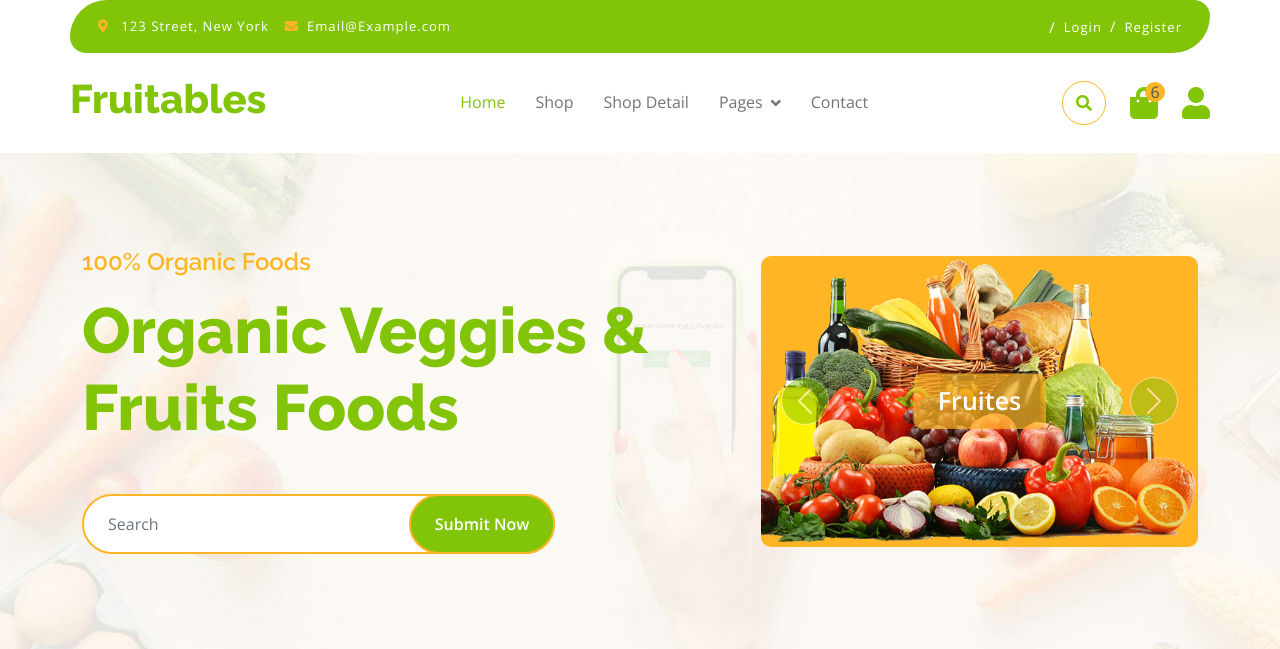
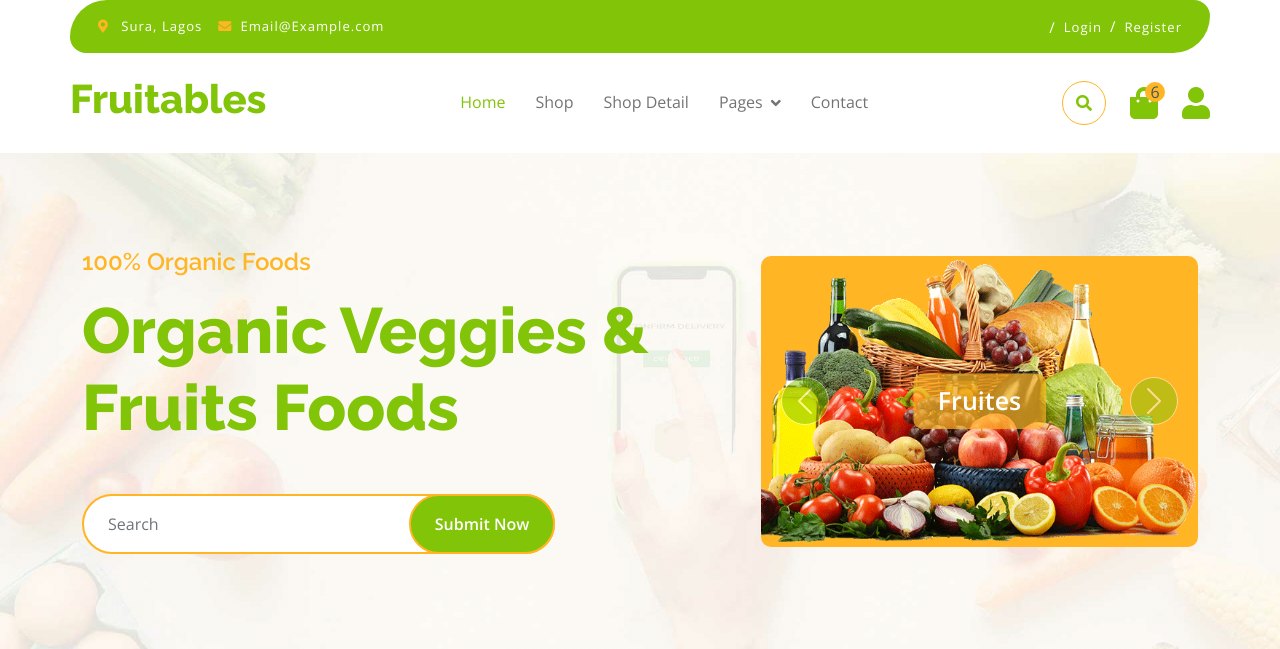
Before and after one commit to NobleJoe123/e-commerce-web, a Flask app: page / in a window 1280 px wide. Shown: the top 649 px of the page. Run offline with Flask 3, Linux system fonts and the light colour scheme; some libraries are stand-ins or nearby versions.

Commit message:
add address

```diff
--- a/templates/base.html
+++ b/templates/base.html
@@ -35,7 +35,7 @@
                 <div class="d-flex justify-content-between">
                     <div class="top-info ps-2">
                         <small class="me-3"><i class="fas fa-map-marker-alt me-2 text-secondary"></i> <a href="#"
-                                class="text-white">123 Street, New York</a></small>
+                                class="text-white">Sura, Lagos</a></small>
                         <small class="me-3"><i class="fas fa-envelope me-2 text-secondary"></i><a href="#"
                                 class="text-white">Email@Example.com</a></small>
                     </div>
```
